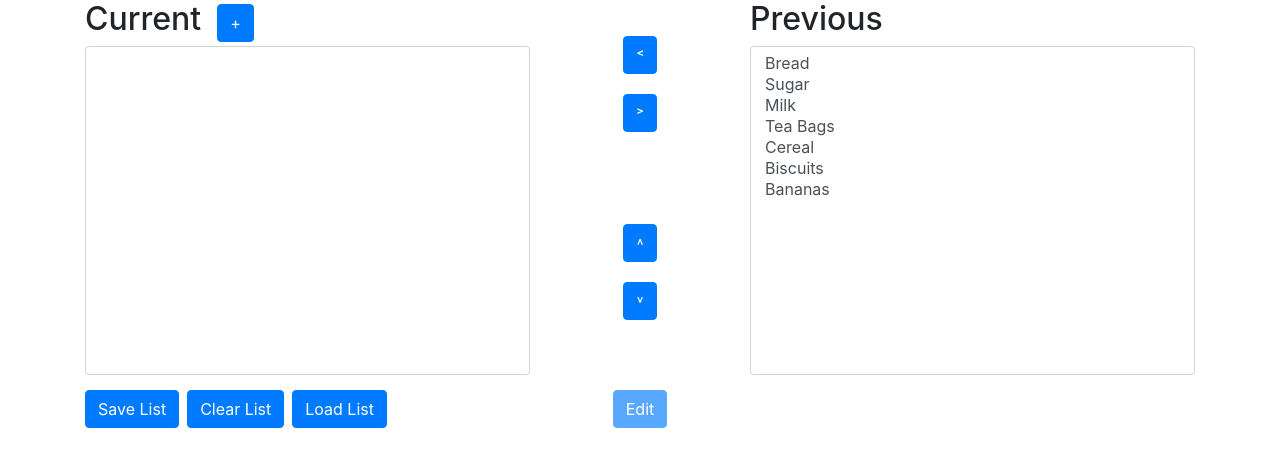
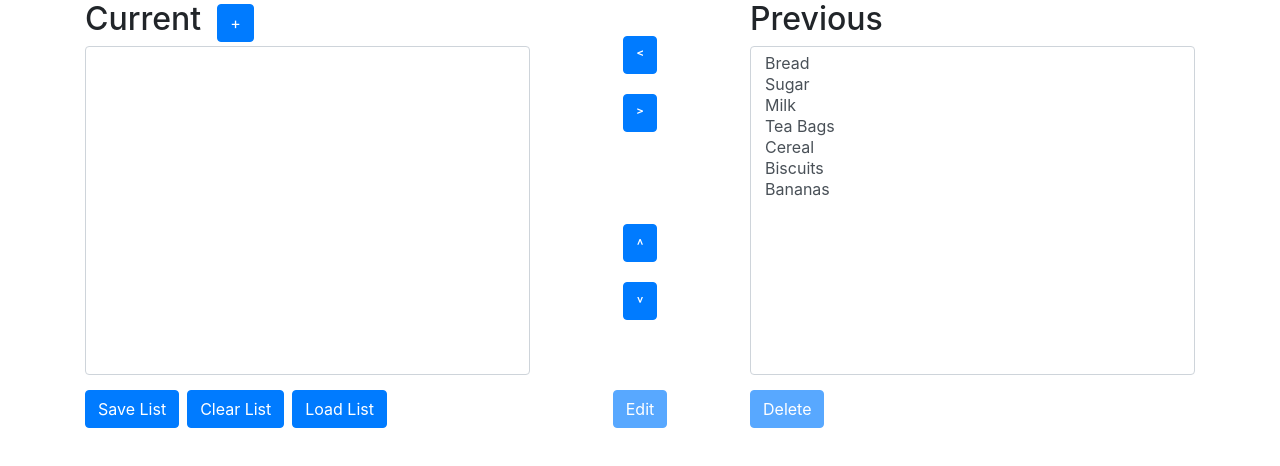
Before and after one commit to terrytsan/shopping-list, a React (Create React App) app: page / in a window 1280 px wide. Shown: the top 466 px of the page. Built offline with nearby package versions, Linux system fonts and the light colour scheme.

Commit message:
Items Can Now be Deleted
- Added delete button which is only enabled when a singular item is selected from the previous items list.

```diff
--- a/src/App.js
+++ b/src/App.js
@@ -20,7 +20,8 @@ class App extends Component {
 		singleItemSelected: false,
 		selectedItemId: -1,
 		showEditItemModal: false,
-		editItemName: ""
+		editItemName: "",
+		singleItemSelectedPrevList: false
 	};
 
 	// Checks if only a single item is selected
@@ -31,11 +32,14 @@ class App extends Component {
 		if (singleItemSelected) {
 			if (this.state.prevLstSelectedItems.length === 1) {
 				this.setState({selectedItemId: this.state.prevLstSelectedItems[0]});
+				this.setState({singleItemSelectedPrevList: true});
 			} else {
 				this.setState({selectedItemId: this.state.currLstSelectedItems[0]});
+				this.setState({singleItemSelectedPrevList: false});
 			}
 		} else {
 			this.setState({selectedItemId: -1});
+			this.setState({singleItemSelectedPrevList: false});
 		}
 	};
 
@@ -165,6 +169,13 @@ class App extends Component {
 		this.hideEditItemModal();
 	};
 
+	handleDeleteItemOnClick = () => {
+		if (window.confirm("Are you sure you want to delete this item? This action is permanent.")) {
+			let updatedItems = this.state.items.filter(item => item.ItemID !== this.state.selectedItemId);
+			this.setState({items: updatedItems});
+		}
+	};
+
 	render() {
 		return (
 			<div>
@@ -204,6 +215,8 @@ class App extends Component {
 									disabled={!this.state.singleItemSelected}>Edit</Button>
 						</Col>
 						<Col>
+							<Button onClick={this.handleDeleteItemOnClick}
+									disabled={!this.state.singleItemSelectedPrevList}>Delete</Button>
 						</Col>
 					</Row>
 				</Container>
```
